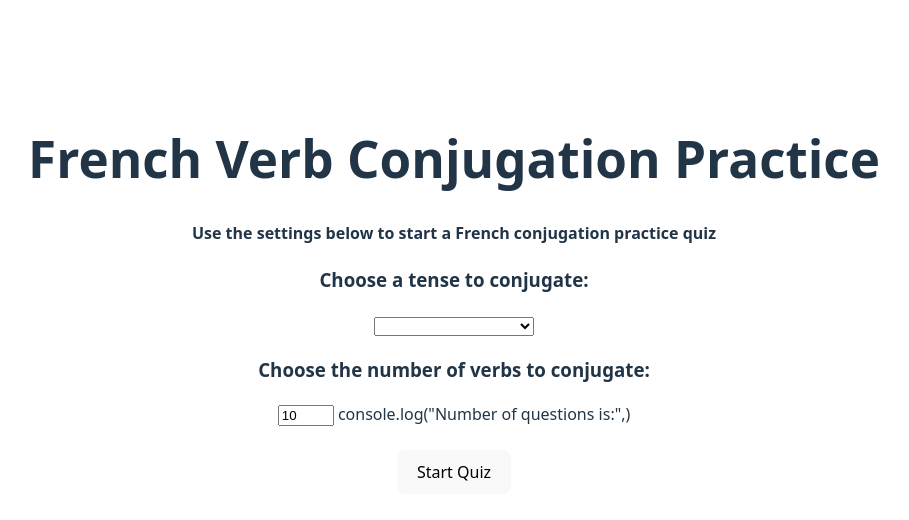
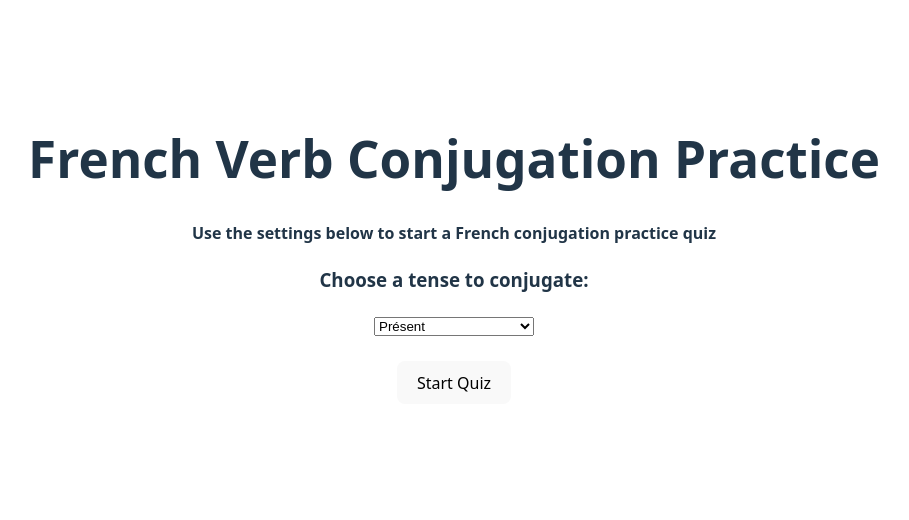
Before and after one commit to HalcyonHalcyon/FrenchConjugator, a Vue app: page / in a window 1280 px wide. Shown: the top 520 px of the page, without its empty margins (186-1095 px from the left). Built offline with nearby package versions, Linux system fonts and the light colour scheme.

Commit message:
Removed question numbers for simplicity

```diff
--- a/src/Home.vue
+++ b/src/Home.vue
@@ -4,8 +4,8 @@ import { computed } from 'vue'
 import { useRoute, useRouter } from 'vue-router'
 import { Verb } from './models/Verb'
 
-const tense = ref('')
-const numQuestions = ref('')
+const tense = ref('présent')
+const numQuestions = ref('10')
 const router = useRouter()
 const route = useRoute()
 function pushTense() {
@@ -15,7 +15,7 @@ function pushTense() {
     name: 'Quiz',
     query: {
       tense: tense.value,
-      numQuestions: numQuestions.value
+      numQuestions: numQuestions.value || 10
     }
   });
 
@@ -25,12 +25,11 @@ function pushTense() {
 
 <template>
   <div id="app"></div>
-  <!--<script type="module" src="/src/main.ts"></script>-->
   <div>
     <h1>French Verb Conjugation Practice</h1>
     <h4>Use the settings below to start a French conjugation practice quiz</h4>
     <label for="tense"><h3>Choose a tense to conjugate: </h3></label>
-    <select v-model="tense" name="tense" default="présent" id="tense">
+    <select v-model="tense" name="tense" id="tense">
       <optgroup label="Indicative - Simple">
         <option value="présent">Présent</option>
         <option value="futur simple">Futur</option>
@@ -49,10 +48,8 @@ function pushTense() {
         <option value="conditionnel passé">Conditionnel passé</option>
       </optgroup>
     </select>
-    <label for="numQuestions"><h3>Choose the number of verbs to conjugate: </h3></label>
-    <input type="number" id="numQuestions" name="numQuestions" value="10" min="1" max="50">
-    console.log("Number of questions is:",{{ numQuestions }})
-
+    <!--<label for="numQuestions"><h3>Choose the number of verbs to conjugate: </h3></label>
+    <input type="number" id="numQuestions" name="numQuestions" value="10" min="1" max="50" v-model="numQuestions">-->
   </div>
   <div></div>
   <br>
--- a/src/Quiz.vue
+++ b/src/Quiz.vue
@@ -7,9 +7,9 @@ import { isQuestionDotToken } from 'typescript';
 
 VerbList.loadVerbs();
 
-const route = useRoute()
-const selectedTense = route.query.tense
-console.log("Selected tense is:",selectedTense)
+const route = useRoute();
+const selectedTense = route.query.tense;
+const numQuestions = Number(route.query.numQuestions) || 10;
 
 const subject: string[] = ["je", "tu", "il", "nous", "vous", "ils"]
 var index:number;
@@ -22,7 +22,7 @@ function conjugateSetup(): String {
   const infinitive = ref<string>('');
   const randomVerb = Verb.randomVerb();
   if (randomVerb) {
-    infinitive.value = randomVerb.infinitive
+    infinitive.value = randomVerb.infinitive;
   } else {
     infinitive.value = '';
   }
@@ -30,9 +30,14 @@ function conjugateSetup(): String {
   return infinitive.value,subject;
 }
 
-const numQuestions = 10;
+var infinitiveList: string[] = Array(numQuestions).fill('');
+var subjectList: string[] = Array(numQuestions).fill('');
+for (let index=0;index<numQuestions;index++) {
+  infinitiveList[index],subject[index] = String(conjugateSetup());
+}
+//console.log("infinitiveList is:",infinitiveList);
 
-
+//document.getElementById("demo").innerHTML = "<h2>Hello World</h2>";
 
 const infinitive1 = ref<string>('');
 const infinitive2 = ref<string>('');
@@ -88,9 +93,9 @@ var subject9:String = randomSubject();
 var subject10:String = randomSubject();
 var randomisedVerbs: any[] = Array(numQuestions).fill("");
 
-for (index=0;index<numQuestions;index++) {
-  randomisedVerbs[index] = Verb.randomVerb();
-}
+//for (index=0;index<numQuestions;index++) {
+ // randomisedVerbs[index] = Verb.randomVerb();
+//}
 
 </script>
 
@@ -115,6 +120,20 @@ for (index=0;index<numQuestions;index++) {
             </label>
             <br />
           </div>-->
+          <!--<div v-for = "index in numQuestions">
+            <h2>Question {index+1}</h2>
+            <label for="question">
+              Tense: {{ selectedTense }}
+              <br></br>
+              Verb: {{ infinitiveList[index] }}
+              <br></br>
+              Subject: {{ subjectList[index] }}
+            </label>
+            <input type="text" id="question" name="question"><br></br></input>
+            <input type="button" value="Check"></input>
+          </div>
+        </div>-->
+
           <h2>Question 1</h2>
           <label for="q1">
             Tense: {{ selectedTense }}
@@ -138,7 +157,7 @@ for (index=0;index<numQuestions;index++) {
             Subject: {{ subject2 }}
           </label>
           <br><br></br>
-          <input type="text" id="q2" name="q2" value=""><br>
+          <input type="text" id="q2" name="q2"><br>
           <input type="button" value="Check">
 
           <br><br>
```
Also changed, not shown: src/App.vue (+0 -33 lines).
